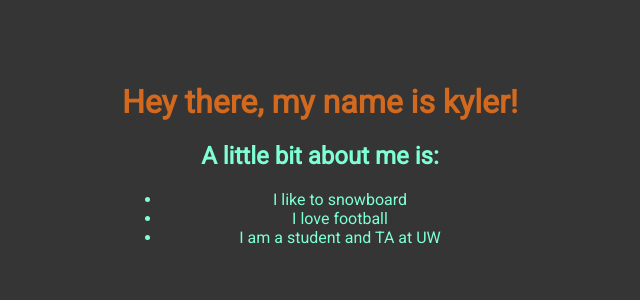
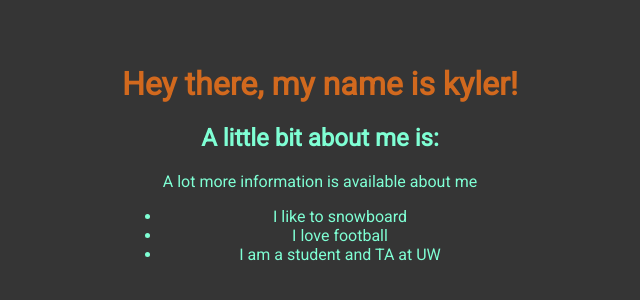
Before and after one commit to kylergray/142website, a plain HTML site: page index.html in a window 1280 px wide. Shown: the part 246-546 px from the top of the page, without its empty margins (328-968 px from the left). Drawn offline with Linux system fonts and the light colour scheme.

Commit message:
updated main page

```diff
--- a/index.html
+++ b/index.html
@@ -14,6 +14,7 @@
   <div id="main">
     <h1 id="header">Hey there, my name is kyler!</h1>
     <h2>A little bit about me is:</h2>
+    <p>A lot more information is available about me</p>
     <ul>
       <li>I like to snowboard</li>
       <li>I love football</li>
```
